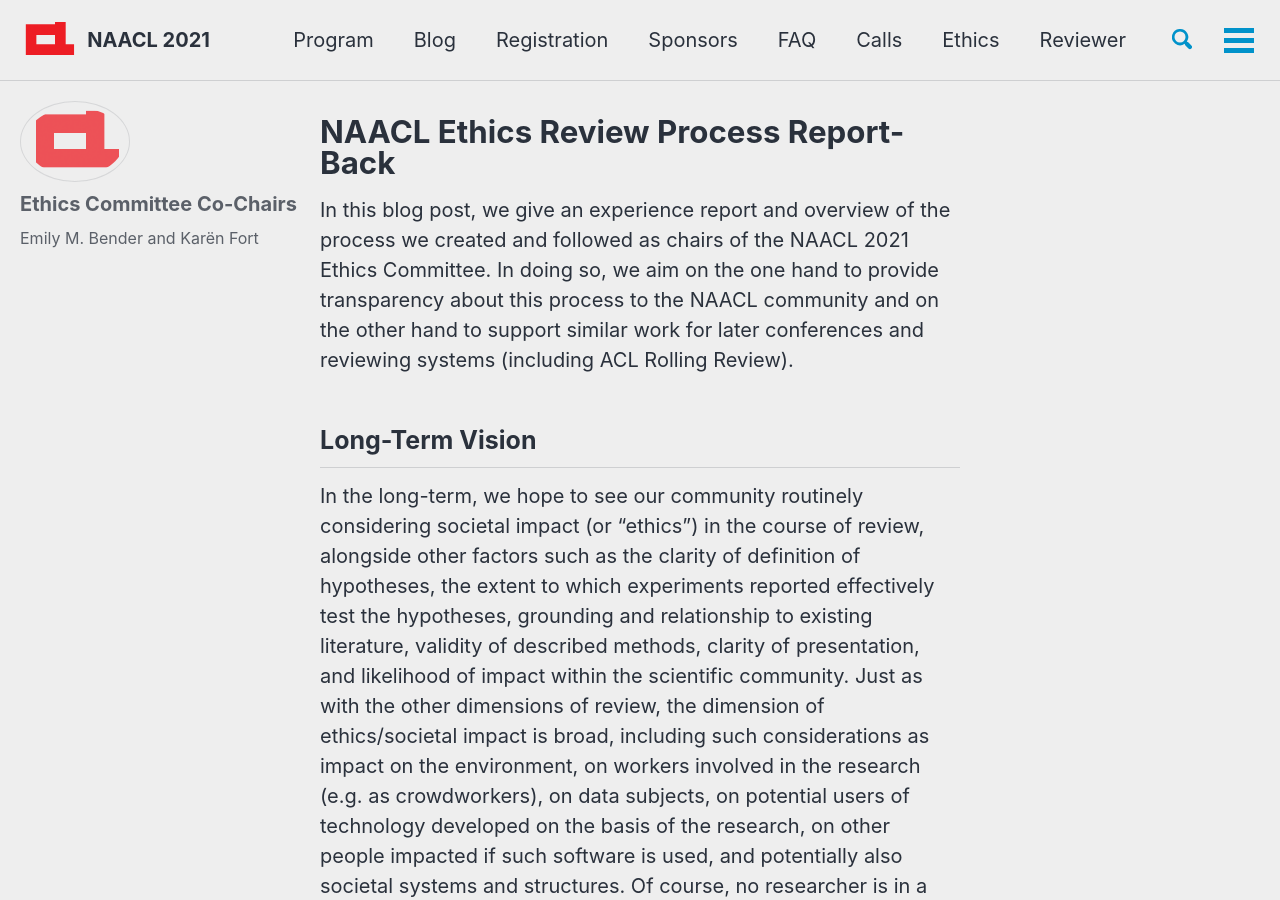
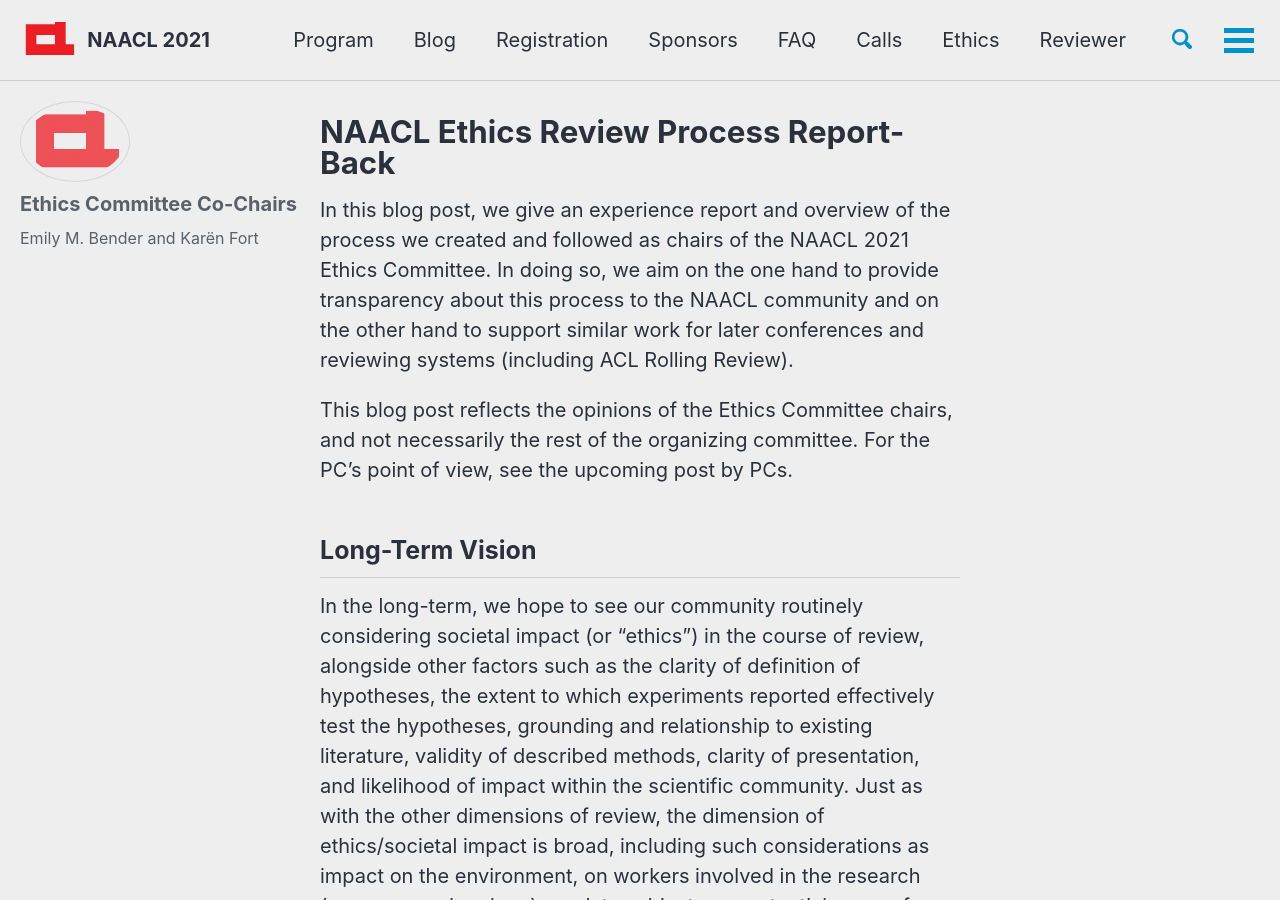
Before and after one commit to naacl-org/naacl-2021-website, a Jekyll site: the page built from _posts/2021-05-20-ethics-review-process-report-back.md, in a window 1280 px wide and 900 px high. Built offline with Jekyll 4.4.1, drawn with Linux system fonts in a browser that asks for light colours; cached includes are drawn as plain includes; nearby versions of some CDN libraries; comment, search, counter and statistics services are not loaded.

Commit message:
Updated the ethics review post

```diff
--- a/_posts/2021-05-20-ethics-review-process-report-back.md
+++ b/_posts/2021-05-20-ethics-review-process-report-back.md
@@ -9,6 +9,8 @@
 ---
 
 In this blog post, we give an experience report and overview of the process we created and followed as chairs of the NAACL 2021 Ethics Committee. In doing so, we aim on the one hand to provide transparency about this process to the NAACL community and on the other hand to support similar work for later conferences and reviewing systems (including ACL Rolling Review).
+
+This blog post reflects the opinions of the Ethics Committee chairs, and not necessarily the rest of the organizing committee. For the PC's point of view, see the upcoming post by PCs.
 
 <h2>Long-Term Vision</h2>
 In the long-term, we hope to see our community routinely considering societal impact (or “ethics”) in the course of review, alongside other factors such as the clarity of definition of hypotheses, the extent to which experiments reported effectively test the hypotheses, grounding and relationship to existing literature, validity of described methods, clarity of presentation, and likelihood of impact within the scientific community. Just as with the other dimensions of review, the dimension of ethics/societal impact is broad, including such considerations as impact on the environment, on workers involved in the research (e.g. as crowdworkers), on data subjects, on potential users of technology developed on the basis of the research, on other people impacted if such software is used, and potentially also societal systems and structures. Of course, no researcher is in a position to perfectly predict future impacts; thus the emerging best practices involve clear description of known information (energy usage, compensation of crowd workers, privacy protections for data subjects, etc) and thoughtful discussion of potential risks of application of the results.
```
